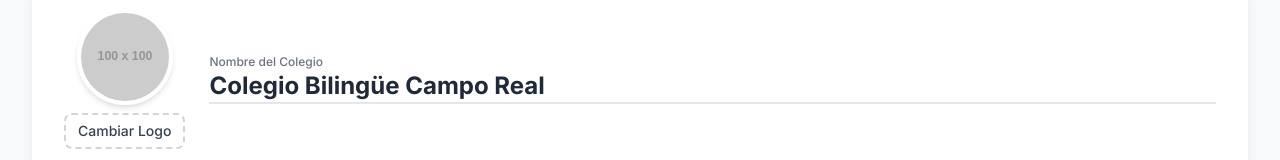
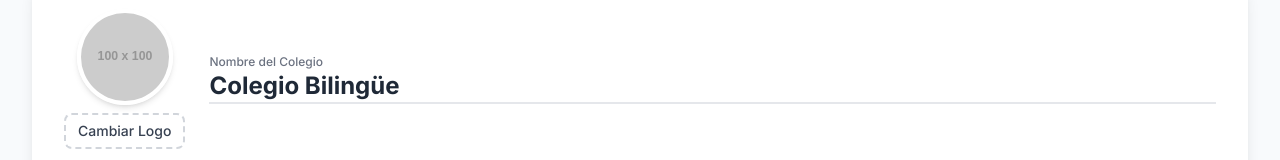
Before and after one commit to esantizo-sb/planificacion, a plain HTML site: page index.html in a window 1280 px wide. Shown: the part 219-379 px from the top of the page. Drawn offline with nearby package versions, Linux system fonts and the light colour scheme; placeholder pictures from the web are drawn by us.

Commit message:
Update index.html

```diff
--- a/index.html
+++ b/index.html
@@ -145,7 +145,7 @@
                     </div>
                     <div class="flex-1 text-center md:text-left">
                         <label for="schoolNameInput" class="block text-xs font-medium text-gray-500">Nombre del Colegio</label>
-                        <input type="text" id="schoolNameInput" value="Colegio Bilingüe Campo Real" class="form-input text-2xl font-bold text-gray-800 w-full border-0 border-b-2 border-gray-200 focus:ring-0 focus:border-blue-500 p-0">
+                        <input type="text" id="schoolNameInput" value="Colegio Bilingüe" class="form-input text-2xl font-bold text-gray-800 w-full border-0 border-b-2 border-gray-200 focus:ring-0 focus:border-blue-500 p-0">
                     </div>
                 </div>
 
```
